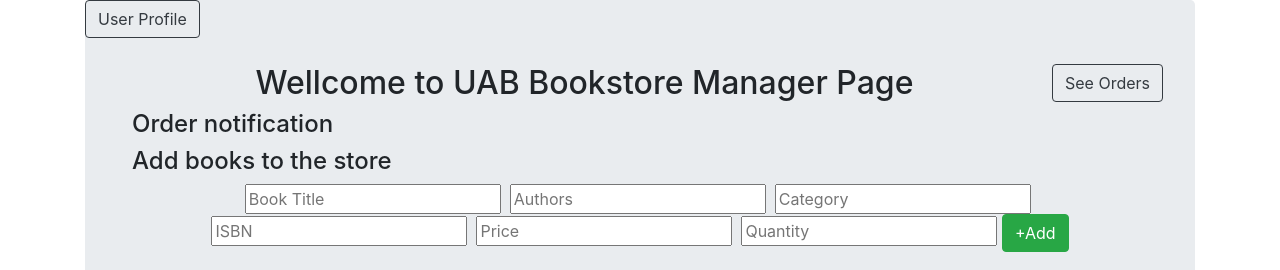
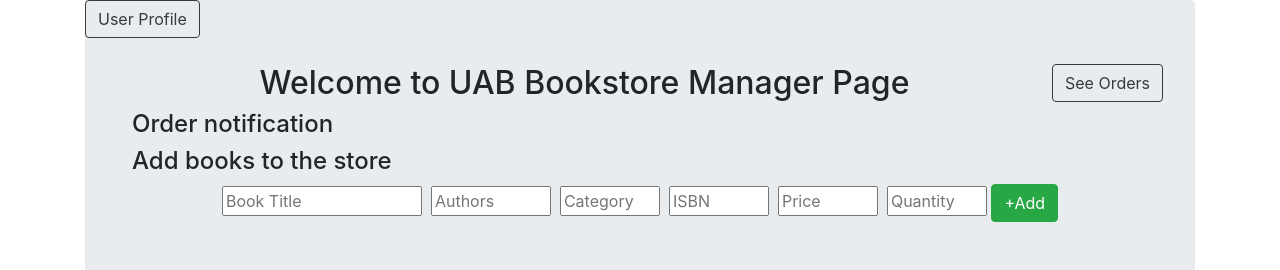
Before and after one commit to csong126/A-simple-Bookstore, a Python web app: template website/templates/manager.html in a window 1280 px wide. Shown: the part 56-326 px from the top of the page. Run offline with Jinja, Linux system fonts and the light colour scheme; the template is opened without the code that fills it, so the values that code supplies are empty; some libraries are stand-ins or nearby versions.

Commit message:
fix width

```diff
--- a/website/templates/manager.html
+++ b/website/templates/manager.html
@@ -8,7 +8,7 @@
 
   <a href='{{url_for("views.order_history")}}'  class='btn btn-outline-dark float-right' >See Orders</a>
 
-  <h2 align="center"> Wellcome to UAB Bookstore Manager Page</h2>
+  <h2 align="center"> Welcome to UAB Bookstore Manager Page</h2>
 
 <div class="container">
   <h4 align="left">Order notification</h4>
@@ -25,15 +25,17 @@
 </div>
 <div class="container">
   <h4>Add books to the store</h4>
+
   <form method="post" action="{{url_for('auth.add_book')}}" class='text-center' >
-    <label for="bname"></label><input type="text" name ="bname" placeholder="Book Title">
-    <label for="authors" ></label> <input type="text" name ="authors" placeholder="Authors">
-    <label for="category" ></label> <input type="text" name ="category" placeholder="Category">
-    <label for="ISBN" ></label> <input type="text" name ="ISBN" placeholder="ISBN">
-    <label for="price" ></label> <input type="float" name ="price" placeholder="Price">
-    <label for="qty" ></label> <input type="integer" name ="qty" placeholder="Quantity">
+    <label for="bname"></label><input type="text" name ="bname" placeholder="Book Title" style="width: 200px;">
+    <label for="authors" ></label> <input type="text" name ="authors" placeholder="Authors" style="width: 120px;">
+    <label for="category" ></label> <input type="text" name ="category" placeholder="Category" style="width: 100px;">
+    <label for="ISBN" ></label> <input type="text" name ="ISBN" placeholder="ISBN" style="width: 100px;">
+    <label for="price" ></label> <input type="float" name ="price" placeholder="Price" style="width: 100px;">
+    <label for="qty" ></label> <input type="integer" name ="qty" placeholder="Quantity" style="width: 100px;">
     <input type="submit" class='btn btn-success' value="+Add">
   </form>
+
   <br><br>
   <h3 class='text-center '>Book List</h3>
 </div>
```
Also changed, not shown: website/database.db.
